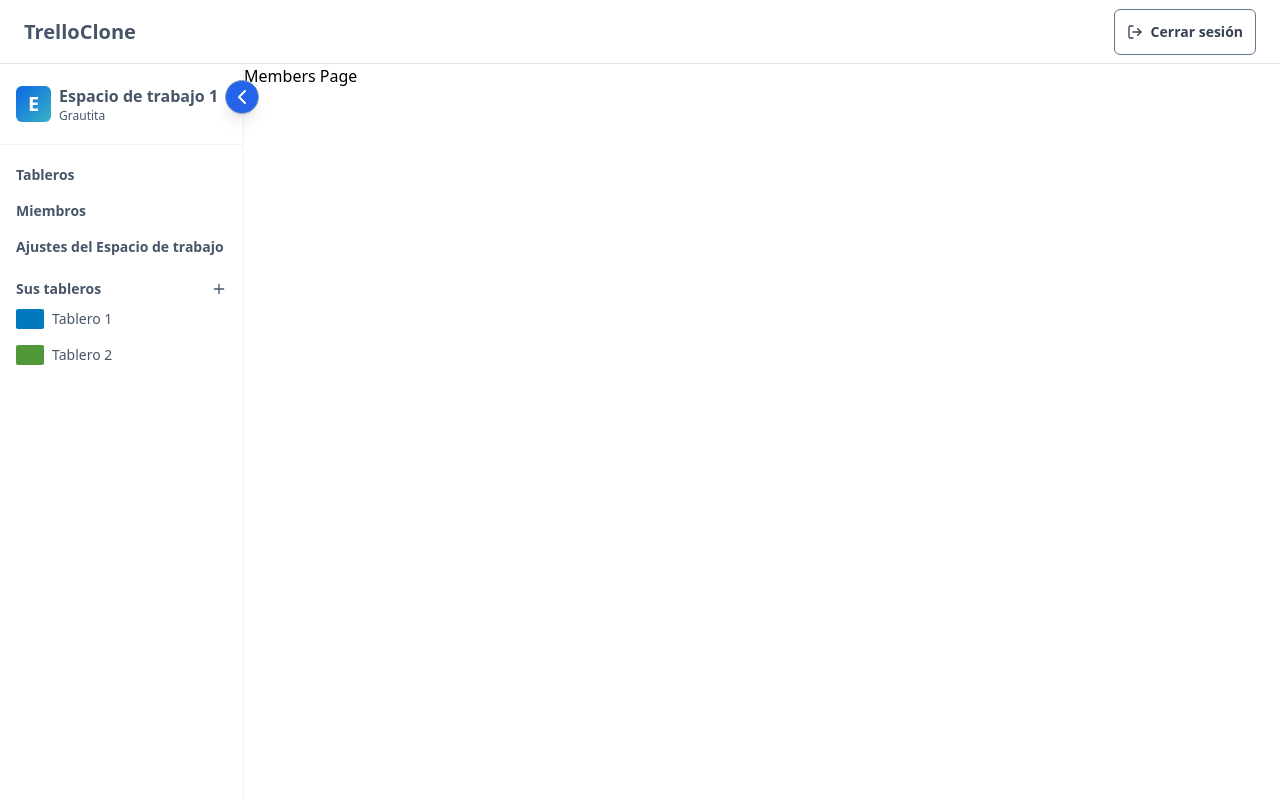
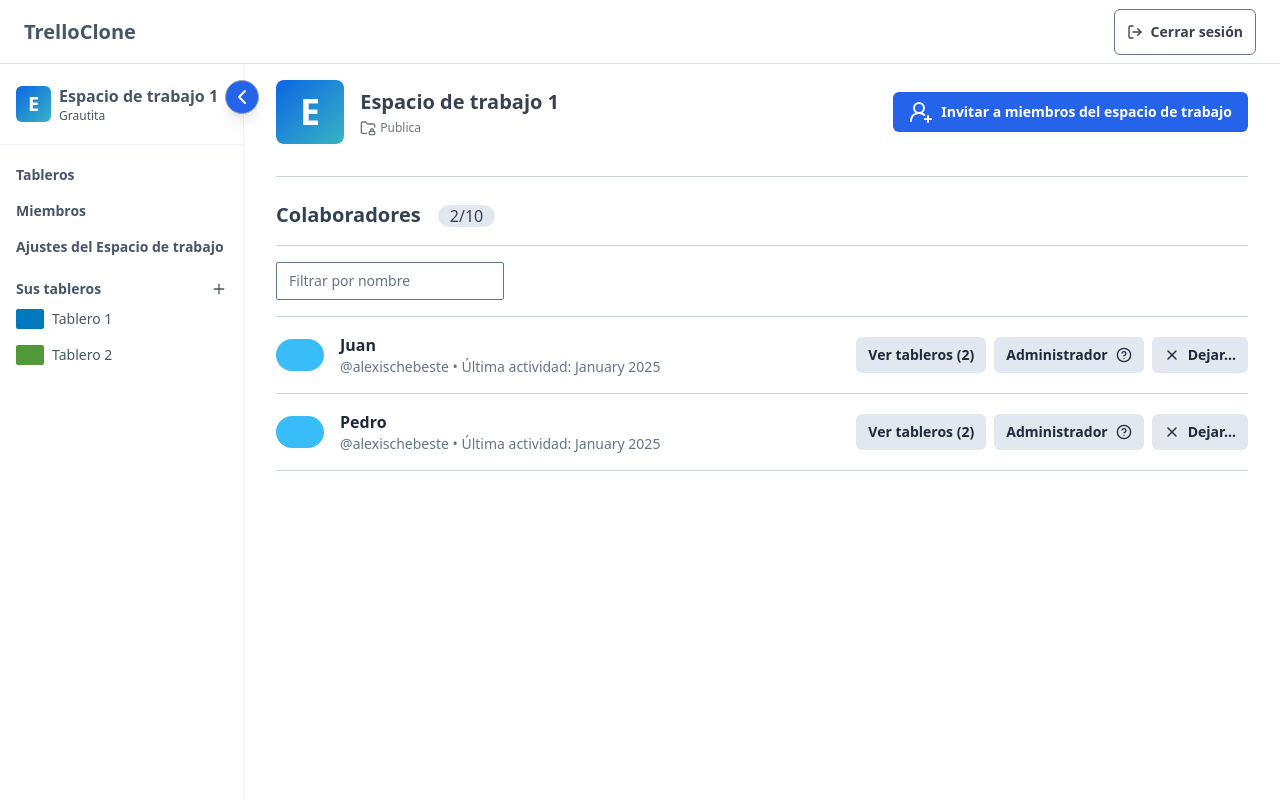
Before and after one commit to AlexisChebeste/trello-clone-ts, a React (Vite) app: page /w/1/members in a window 1280 px wide. Built offline with nearby package versions, Linux system fonts and the light colour scheme.

Commit message:
members page initial

```diff
--- a/src/context/WorkspaceContext.tsx
+++ b/src/context/WorkspaceContext.tsx
@@ -22,6 +22,10 @@ export function WorkspaceProvider({ children }: { children: ReactNode }) {
       id: '1',
       name: 'Espacio de trabajo 1',
       logo: gradients.gradientceleste,
+      members: [
+        { id: '1', name: 'Juan', avatar: 'https://randomuser.me/api' , email: '@alexischebeste', password: '' },
+        { id: '2', name: 'Pedro', avatar: 'https://randomuser.me/api' , email: '@alexischebeste', password: ''},
+      ],
       boards: [
         { id: '1', name: 'Tablero 1', color: 'bg-[#0079bf]' , lists: [{ id: '1', title: 'Lista 1', cards: [{ id: '1', title: 'Card 1' }] }] },
         { id: '2', name: 'Tablero 2' ,color: 'bg-[#519839]' ,  lists: []},
--- a/src/pages/Workspace/MembersPage.tsx
+++ b/src/pages/Workspace/MembersPage.tsx
@@ -1,8 +1,52 @@
+import { useParams } from "react-router";
+import { useWorkspace } from "../../hooks/useWorkspace";
+import { WorkspaceInfo } from "../../components/Boards/WorkspaceInfo";
+import { CircleHelp, UserRoundPlus, X } from "lucide-react";
 
 export default function MembersPage() {
+    const {idWorkspace} = useParams<{idWorkspace: string}>();
+    const {workspaces} = useWorkspace();
+    const workspace = workspaces.find((workspace) => workspace.id === idWorkspace);
 
+    if(!workspace){
+        return <div>Workspace not found</div>
+    }
     return(
-        <div>Members Page</div>
+        <div className=" flex-1 h-full flex flex-col py-4 px-8 max-w-7xl mx-auto w-full  text-gray-500 overflow-y-auto">
+            <WorkspaceInfo logo={workspace.logo} name={workspace.name} description={workspace.description}>
+                <button className="text-sm bg-blue-600 text-white px-4 py-2 rounded-md flex items-center font-semibold max-w-max gap-2  hover:bg-blue-700 transition-colors duration-200">
+                    <UserRoundPlus  />
+                    Invitar a miembros del espacio de trabajo
+                </button>
+            </WorkspaceInfo>
+
+            <div className="mt-6 flex flex-col gap-4">
+                <h3 className="text-slate-700 font-semibold text-xl">Colaboradores <span className="ml-3 bg-slate-200 text-slate-700 font-normal  px-3 rounded-full text-base">{workspace.members?.length}/10</span></h3>
+                <div className="flex flex-col ">
+                    <div className="border-y border-slate-300 py-4">
+                        <input type="text" placeholder="Filtrar por nombre" className="text-sm text-slate-700 placeholder:text-slate-500 py-2 px-3 border border-slate-500 rounded-sm hover:bg-slate-100"/>
+                    </div>
+                    {workspace.members?.map((member) => (
+                        <div key={member.id} className="flex justify-between items-center gap-5 border-b border-b-slate-300 py-4">
+                            <div className="flex items-center gap-4 ">
+                                <div  className="w-12 h-8 rounded-full bg-sky-400" />
+                                <div className="flex flex-col">
+                                    <span className=" text-slate-800 font-semibold">{member.name}</span>
+                                    <span className="text-sm text-slate-500">{member.email} • Última actividad: January 2025</span>
+                                </div>
+                            </div>
+                            <div className="flex gap-2">
+                                <button className="bg-slate-200 hover:bg-slate-300 py-2 px-3 rounded-md text-slate-800 font-semibold text-sm w-max">Ver tableros ({workspace.boards.length})</button>
+                                <button className="bg-slate-200 hover:bg-slate-300 py-2 px-3 rounded-md text-slate-800 font-semibold text-sm flex gap-2 items-center">Administrador <CircleHelp className="size-4"/></button>
+                                <button className="bg-slate-200 hover:bg-slate-300 py-2 px-3 rounded-md text-slate-800 font-semibold text-sm flex gap-2 items-center"><X className="size-4"/> Dejar... </button>
+                            </div>
+
+
+                        </div>
+                    ))}
+                </div>
+            </div>
+        </div>
 
     )
 }
--- a/src/types/index.ts
+++ b/src/types/index.ts
@@ -3,6 +3,7 @@ export interface User {
     email: string;
     password: string;
     name: string;
+    avatar?: string;
   }
 
   export interface Workspace {
@@ -11,6 +12,7 @@ export interface User {
     logo: string;
     description?: string;
     boards: Board[];
+    members?: User[];
   }
 
   export interface Board {
```
